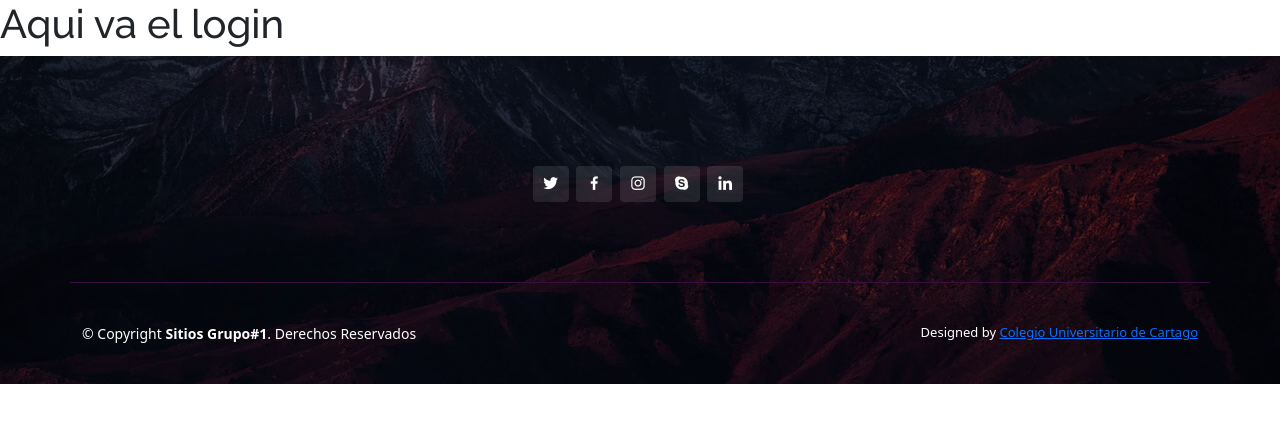
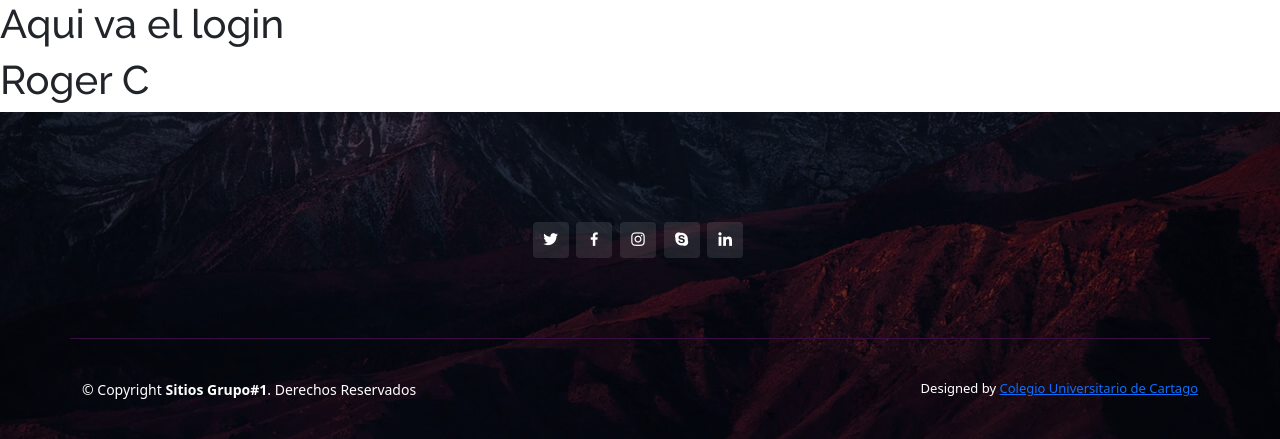
Before and after one commit to Mvargas26/MyLodgmentPlace, a PHP site: page /App/Views/Login_View.php in a window 1280 px wide. Shown: the part 70-509 px from the top of the page. Run offline with PHP 8.4, Linux system fonts and the light colour scheme; some libraries are stand-ins or nearby versions.

Commit message:
cambio roger

```diff
--- a/App/Views/Login_View.php
+++ b/App/Views/Login_View.php
@@ -8,6 +8,8 @@ include './templates/Header.php';
 
 
 echo "<h1>Aqui va el login</h1>";
+
+echo "<h1>Roger C</h1>";
 
 
 
```
